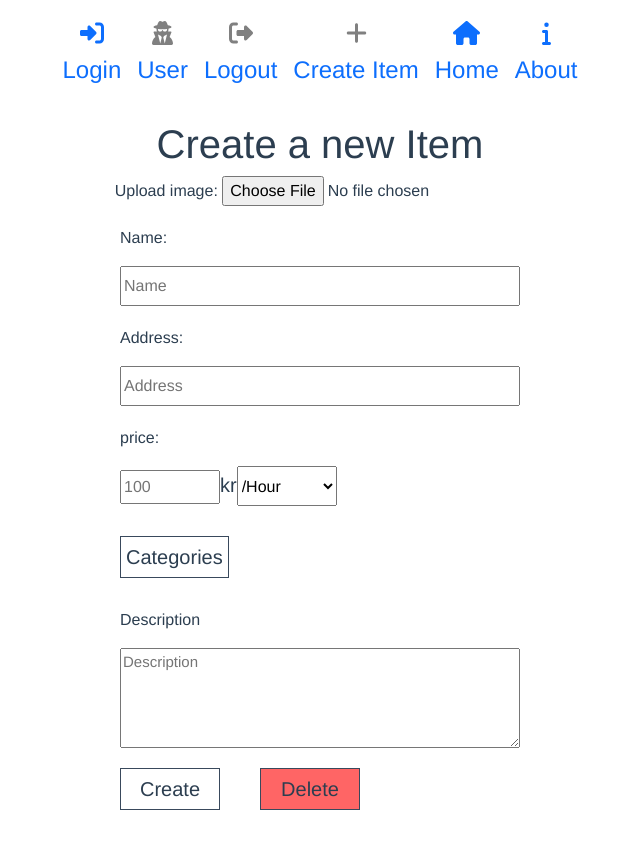
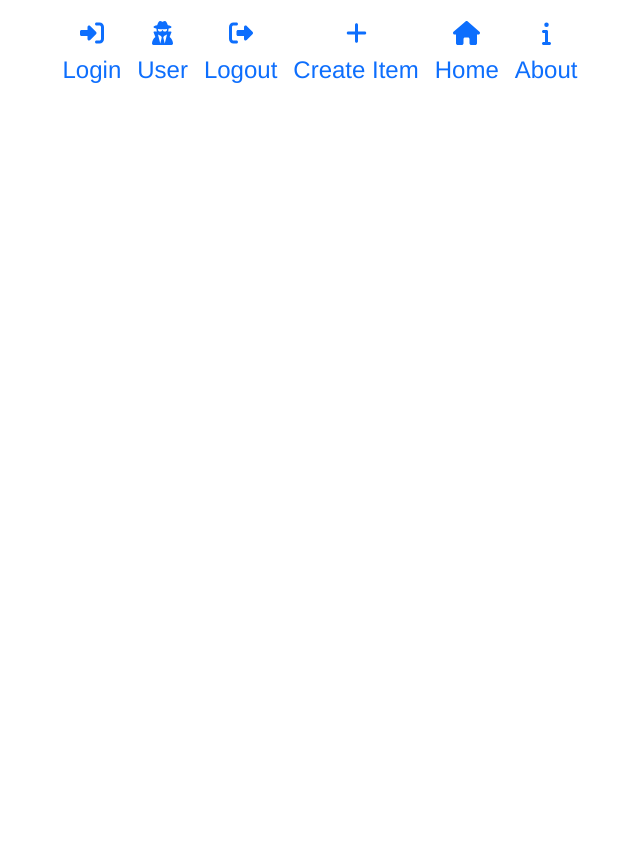
Before and after one commit to chompou/Boco, a Vue app in the folder frontend/: page /createItem in a window 1280 px wide. Shown: the top 848 px of the page, without its empty margins (320-960 px from the left). Built offline with nearby package versions, Linux system fonts and the light colour scheme.

Commit message:
CreateItem changed to create

```diff
--- a/frontend/src/App.vue
+++ b/frontend/src/App.vue
@@ -51,7 +51,7 @@
         <ul id="nav" class="navbar-nav mr-auto">
           <li class="nav-item">
             <a class="nav-link">
-              <router-link to="/createItem"
+              <router-link to="/create"
                 ><font-awesome-icon icon="plus"
               /></router-link>
               <p>Create Item</p>
--- a/frontend/src/router/index.js
+++ b/frontend/src/router/index.js
@@ -45,7 +45,7 @@ const routes = [
     ],
   },
   {
-    path: "/createItem",
+    path: "/create",
     name: "createItem",
     component: ItemCreationPage,
   },
```
